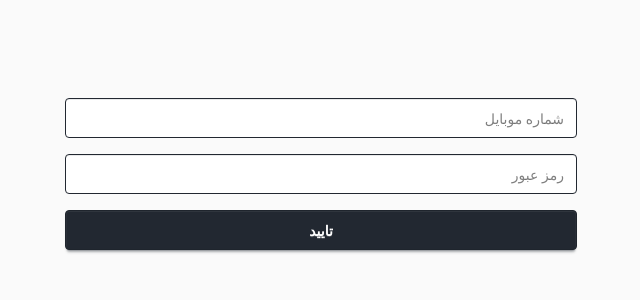
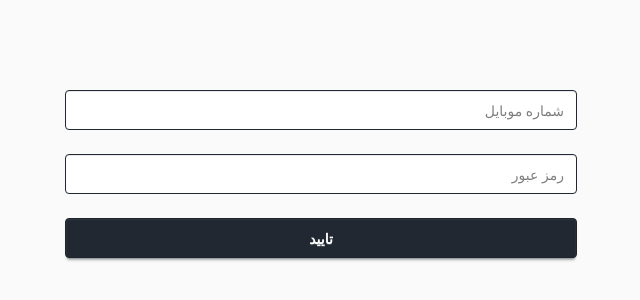
Before and after one commit to dosepehr/advanced-auth, a Next.js app: page /signin in a window 1280 px wide. Shown: the part 226-526 px from the top of the page, without its empty margins (352-992 px from the left). Built offline with nearby package versions, Linux system fonts and the light colour scheme.

Commit message:
add SignInForm

```diff
--- a/src/app/(auth)/signin/_components/SignInForm.tsx
+++ b/src/app/(auth)/signin/_components/SignInForm.tsx
@@ -1,16 +1,32 @@
+'use client';
 import Button from '@/components/Button';
 import Input from '@/components/Input';
 import React from 'react';
-
+import { useForm } from 'react-hook-form';
+import { SignInSchema, signInSchema } from '../_schemas/signin.schema';
+import { zodResolver } from '@hookform/resolvers/zod';
+import ErrorMessage from '@/components/ErrorMessage';
 const SignInForm = () => {
+    const {
+        register,
+        handleSubmit,
+        formState: { errors },
+    } = useForm<SignInSchema>({
+        resolver: zodResolver(signInSchema),
+    });
+    const onSubmit = (data: SignInSchema) => {
+        console.log(data);
+    };
     return (
-        <div>
-            <Input placeholder='شماره موبایل' />
-            <Input className='mt-4' placeholder='رمز عبور' />
-            <Button className='mt-4' shape='block'>
+        <form onSubmit={handleSubmit(onSubmit)} className='flex flex-col gap-6'>
+            <Input placeholder='شماره موبایل' {...register('username')} />
+            <ErrorMessage errors={errors} field='username' />
+            <Input placeholder='رمز عبور' {...register('password')} />
+            <ErrorMessage errors={errors} field='password' />
+            <Button shape='block' type='submit'>
                 تایید
             </Button>
-        </div>
+        </form>
     );
 };
 
--- a/src/app/(auth)/signin/_schemas/signin.schema.ts
+++ b/src/app/(auth)/signin/_schemas/signin.schema.ts
@@ -12,12 +12,12 @@ const PasswordSchema = z
     .min(8, { message: 'رمز عبور باید حداقل ۸ کاراکتر باشد' })
     .max(32, { message: 'رمز عبور نباید بیشتر از ۳۲ کاراکتر باشد' });
 
-export const SignInSchema = z.object({
+export const signInSchema = z.object({
     username: MobileSchema,
     password: PasswordSchema,
 });
 
-export type SignInSchema = z.infer<typeof SignInSchema>;
+export type SignInSchema = z.infer<typeof signInSchema>;
 
 export type SignInDTO = SignInSchema & {
     userAgent: string;
```
